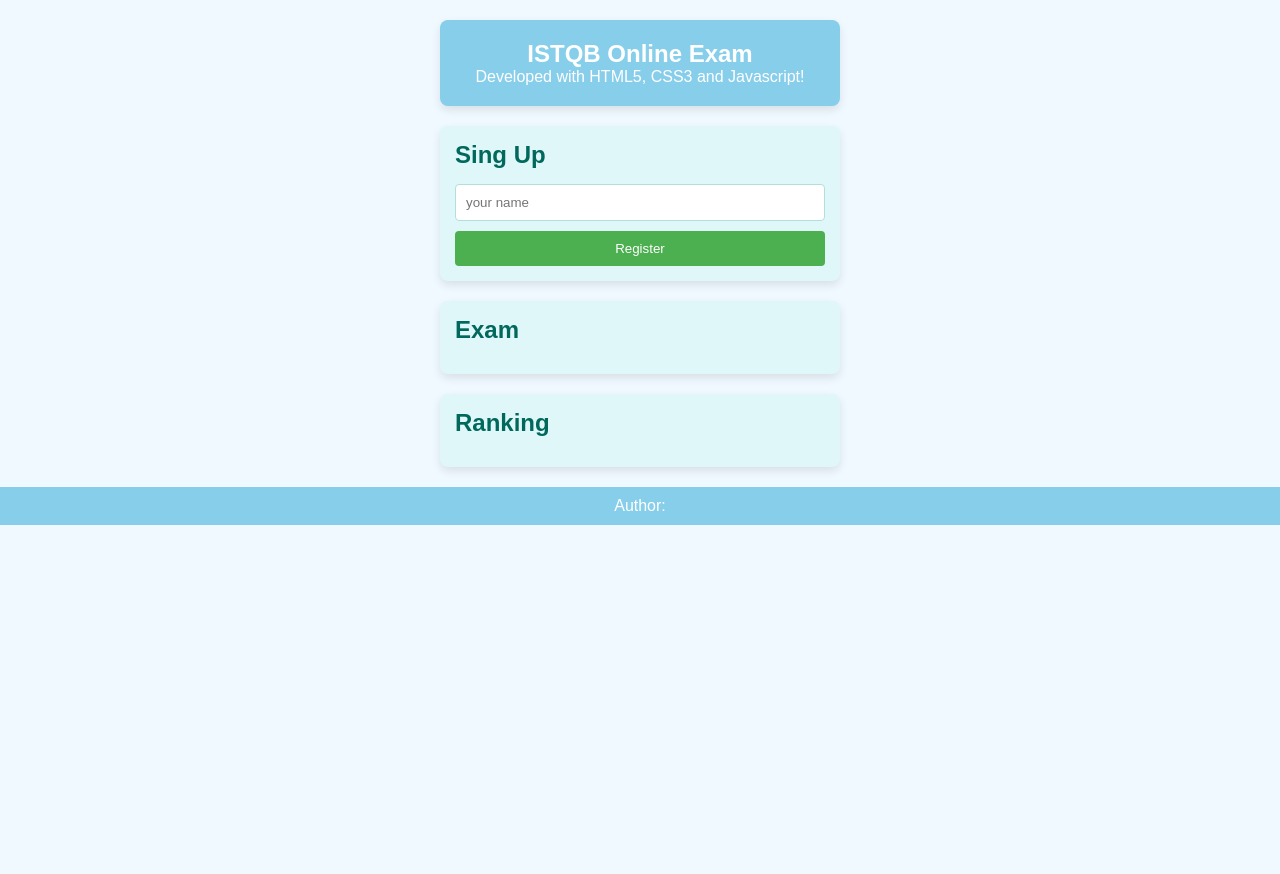
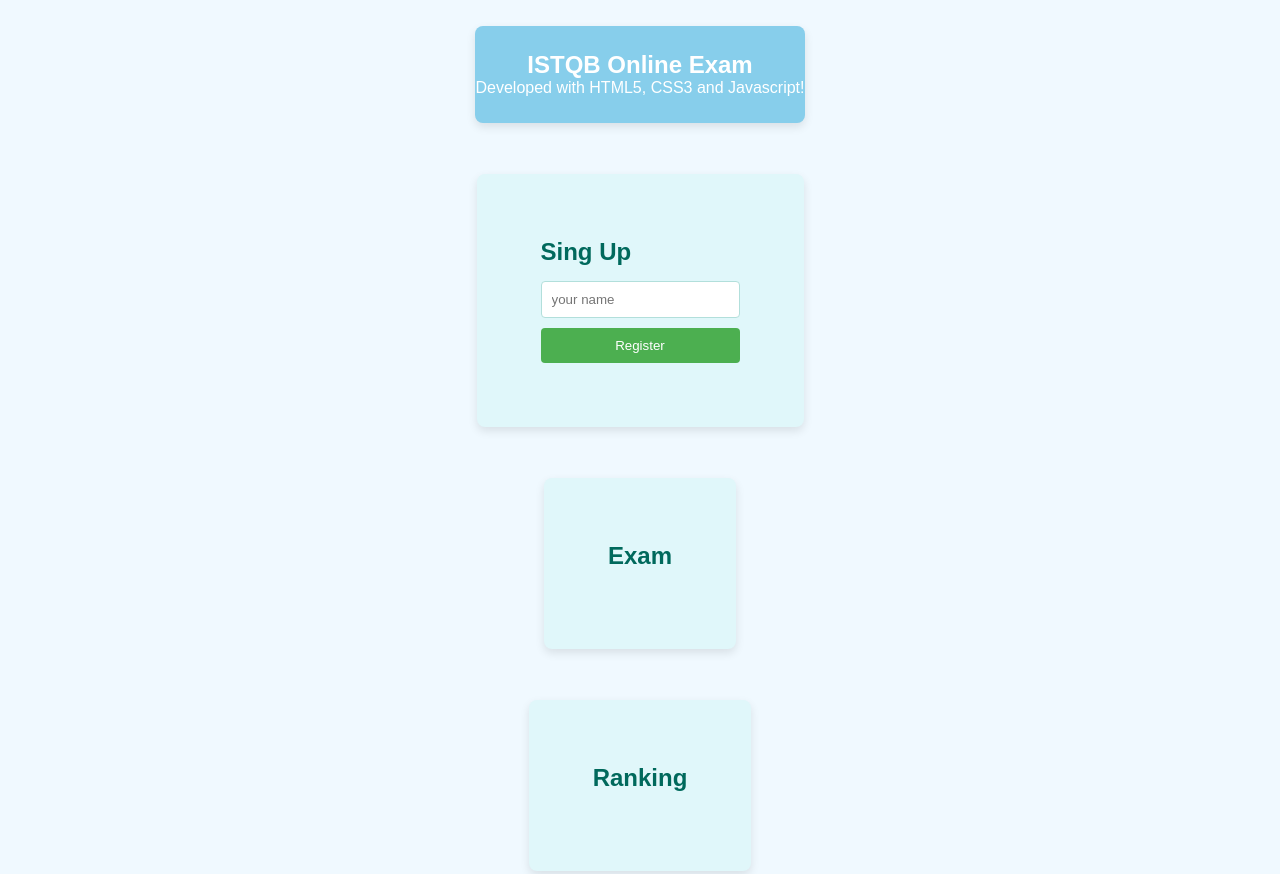
Before and after one commit to Bootcamp-QA/javascript-test-exam-template, a plain HTML site: page index.html in a window 1280 px wide. Shown: the top 874 px of the page. Before the commit the page ends 800 px from the top, so only its background shows below. Drawn offline with Linux system fonts and the light colour scheme.

Commit message:
Update style.css

```diff
--- a/style.css
+++ b/style.css
@@ -10,24 +10,28 @@ body {
     font-family: Arial, sans-serif;
     background-color: #f0f9ff; /* Azul cielo claro */
     color: #333; /* Color de texto */
+    display: flex;
+    flex-direction: column;
+    min-height: 100vh; /* Asegura que el cuerpo ocupe al menos la altura completa de la ventana */
 }
 
 /* Estilo para el encabezado */
 #header {
     text-align: center;
-    padding: 20px;
+    padding: 2% 0; /* Padding superior e inferior en porcentaje */
     background-color: #87ceeb; /* Azul cielo */
     color: white;
 }
 
 /* Estilo para las secciones */
 section {
-    margin: 20px auto;
-    padding: 15px;
+    margin: 2% auto; /* Margen superior e inferior en porcentaje */
+    padding: 5%; /* Padding en porcentaje */
     border-radius: 8px;
     max-width: 400px;
     background-color: #e0f7fa; /* Verde agua */
     box-shadow: 0 4px 10px rgba(0, 0, 0, 0.1);
+    flex-grow: 1; /* Permite que las secciones crezcan y ocupen el espacio disponible */
 }
 
 /* Estilo para los encabezados dentro de las secciones */
@@ -49,6 +53,7 @@ input {
     border: 1px solid #b2dfdb; /* Verde claro */
     border-radius: 4px;
     transition: border-color 0.3s ease;
+    width: 100%; /* Hace que el input ocupe todo el ancho disponible */
 }
 
 /* Cambio de color en el foco de los campos de entrada */
@@ -65,6 +70,7 @@ select {
     border-radius: 4px;
     background-color: white;
     transition: border-color 0.3s ease;
+    width: 100%; /* Hace que el select ocupe todo el ancho disponible */
 }
 
 /* Cambio de color en el foco de los elementos select */
@@ -88,6 +94,7 @@ button {
     border-radius: 4px;
     cursor: pointer;
     transition: background-color 0.3s ease;
+    width: 100%; /* Hace que el botón ocupe todo el ancho disponible */
 }
 
 /* Cambio de color en el hover del botón */
@@ -99,7 +106,9 @@ button:hover {
 footer {
     text-align: center;
     margin-top: 20px;
-    padding: 10px;
+    padding: 2% 0; /* Padding superior e inferior en porcentaje */
     background-color: #87ceeb; /* Azul cielo */
     color: white;
+    position: relative; /* Asegura que el footer esté correctamente posicionado */
+    bottom: 0; /* Mantiene el footer en la parte inferior */
 }
```
